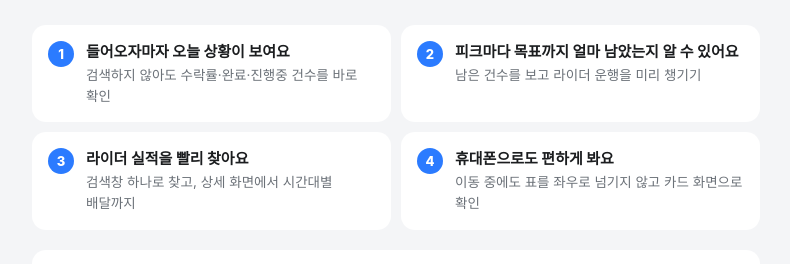
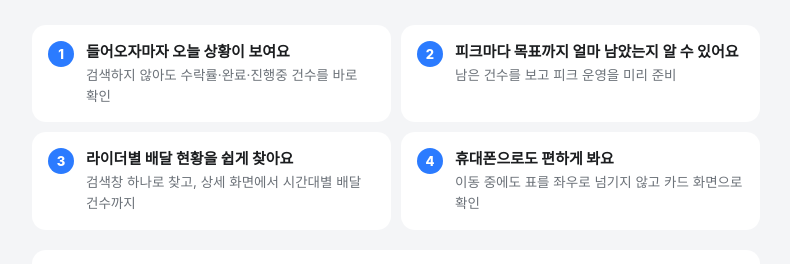
Before and after one commit to cykim1991-create/3pl-Profile-dashboard, a plain HTML site: page ops-status-survey-webapp/Index.html in a window 1280 px wide. Shown: the part 300-564 px from the top of the page, without its empty margins (244-1034 px from the left). Drawn offline with Linux system fonts and the light colour scheme.

Commit message:
라이더 관리·실적 뉘앙스 문구를 배달 현황 중심으로 수정
Co-Authored-By: Claude Opus 5.5 <noreply@anthropic.com>

```diff
--- a/ops-status-survey-webapp/Index.html
+++ b/ops-status-survey-webapp/Index.html
@@ -172,8 +172,8 @@
     <!-- 사장님 입장에서 좋아진 점 -->
     <section class="block benefits" aria-label="좋아진 점">
       <div class="benefit"><span class="num">1</span><div><b>들어오자마자 오늘 상황이 보여요</b><p>검색하지 않아도 수락률·완료·진행중 건수를 바로 확인</p></div></div>
-      <div class="benefit"><span class="num">2</span><div><b>피크마다 목표까지 얼마 남았는지 알 수 있어요</b><p>남은 건수를 보고 라이더 운행을 미리 챙기기</p></div></div>
-      <div class="benefit"><span class="num">3</span><div><b>라이더 실적을 빨리 찾아요</b><p>검색창 하나로 찾고, 상세 화면에서 시간대별 배달까지</p></div></div>
+      <div class="benefit"><span class="num">2</span><div><b>피크마다 목표까지 얼마 남았는지 알 수 있어요</b><p>남은 건수를 보고 피크 운영을 미리 준비</p></div></div>
+      <div class="benefit"><span class="num">3</span><div><b>라이더별 배달 현황을 쉽게 찾아요</b><p>검색창 하나로 찾고, 상세 화면에서 시간대별 배달 건수까지</p></div></div>
       <div class="benefit"><span class="num">4</span><div><b>휴대폰으로도 편하게 봐요</b><p>이동 중에도 표를 좌우로 넘기지 않고 카드 화면으로 확인</p></div></div>
     </section>
 
```
Also changed, not shown: 1 other file.
